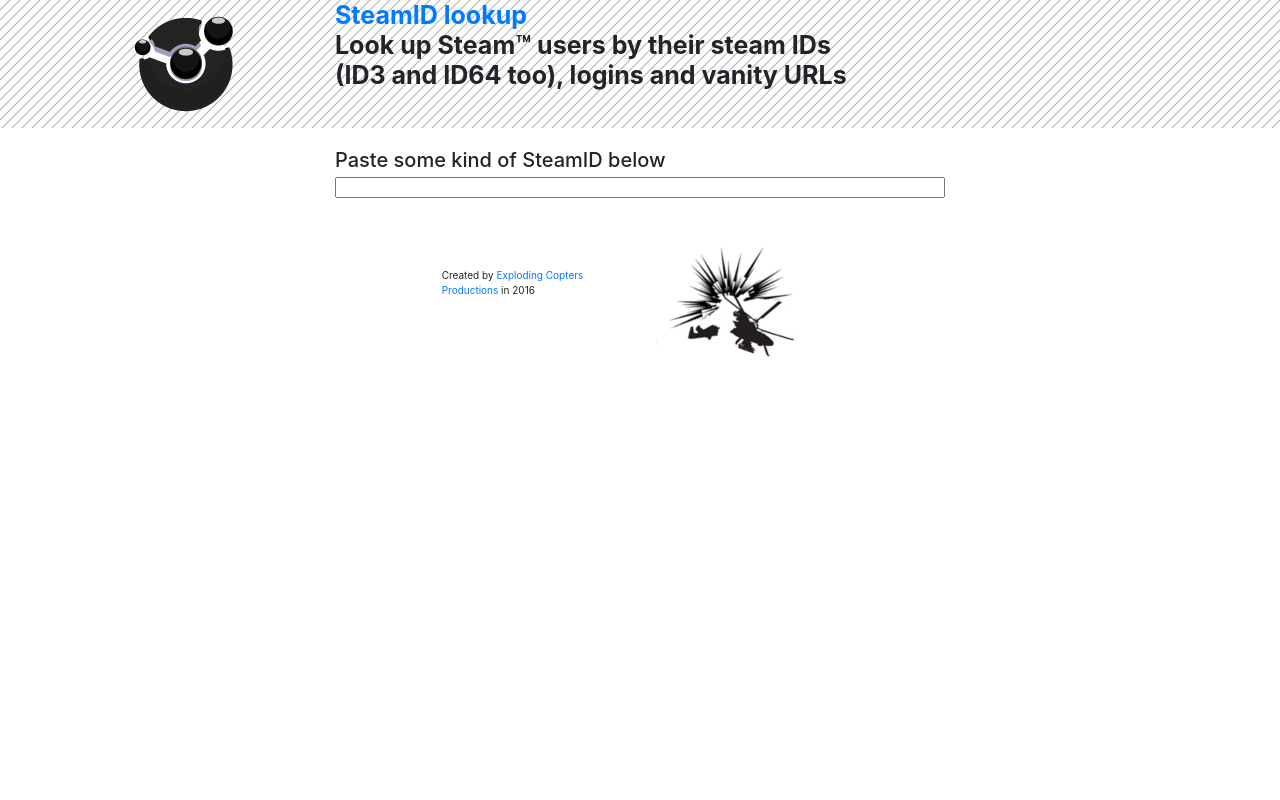
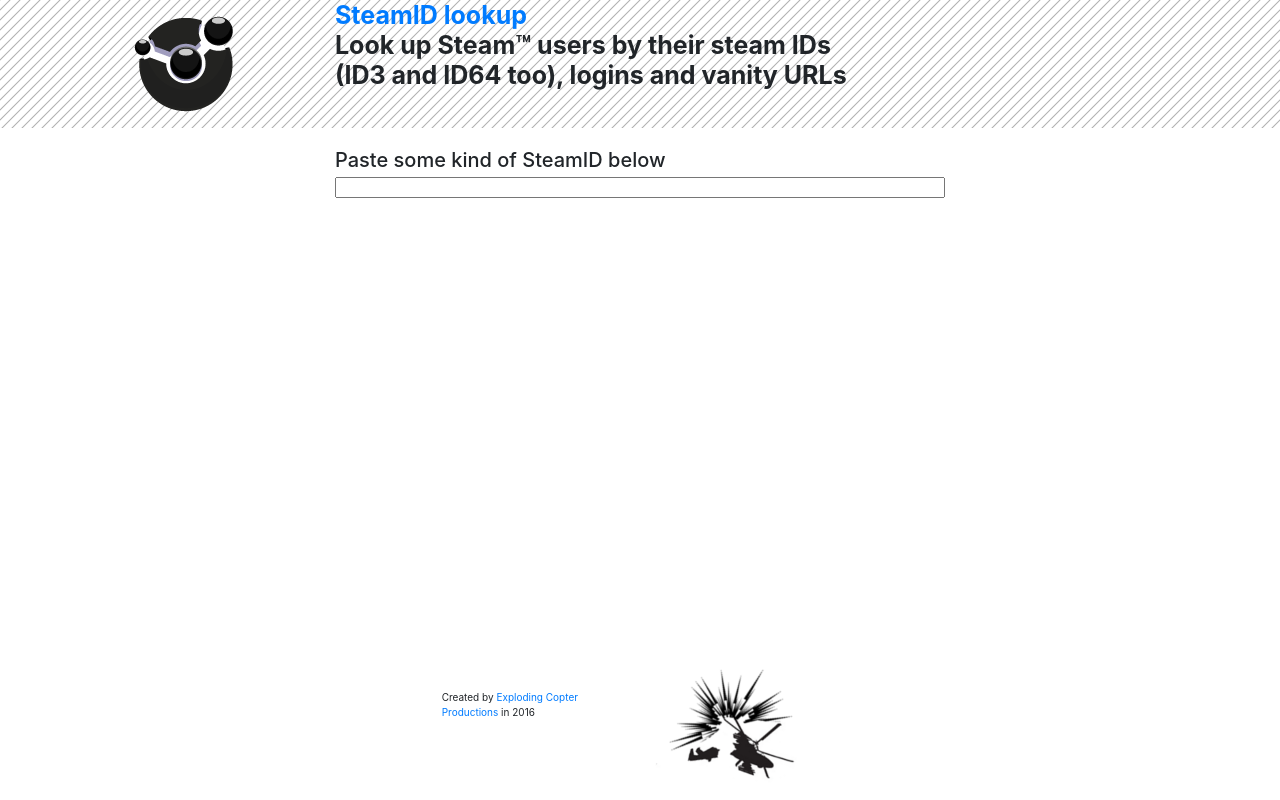
Before and after one commit to Daerdemandt/basic-node, a plain HTML site: page static/index.html in a window 1280 px wide. Drawn offline with nearby package versions, Linux system fonts and the light colour scheme; some packages are replaced by stand-ins of ours; a script that the page names is missing.

Commit message:
nanosized html fix

```diff
--- a/static/css/additional.css
+++ b/static/css/additional.css
@@ -52,3 +52,22 @@
 .app-footer-textdiv {
 	margin-top: 4em;
 }
+
+/* Sticky footer styles
+-------------------------------------------------- */
+html {
+  position: relative;
+  min-height: 100%;
+}
+body {
+  /* Margin bottom by footer height */
+  margin-bottom: 150px;
+}
+.footer {
+  position: absolute;
+  bottom: 0;
+  width: 100%;
+  /* Set the fixed height of the footer here */
+  height: 150px;
+  background-color: #ffffff;
+}
--- a/static/index.html
+++ b/static/index.html
@@ -44,9 +44,9 @@
 					</script>
 				</div>
 			</div>
-			<footer class="row app-footer">
+			<footer class="row app-footer footer">
 					<div class="col-md-2 col-md-offset-4 app-footer-textdiv">
-						<p class="footer_text">Created by <a href="http://github.com/Daerdemandt">Exploding Copters Productions</a> in 2016</p>
+						<p class="footer_text">Created by <a href="http://github.com/Daerdemandt">Exploding Copter Productions</a> in 2016</p>
 					</div>
 					<div class="col-md-2">
 								<img src="/static/ecp_logo_small.png" class="ecp-logo logo visible-lg">
```
